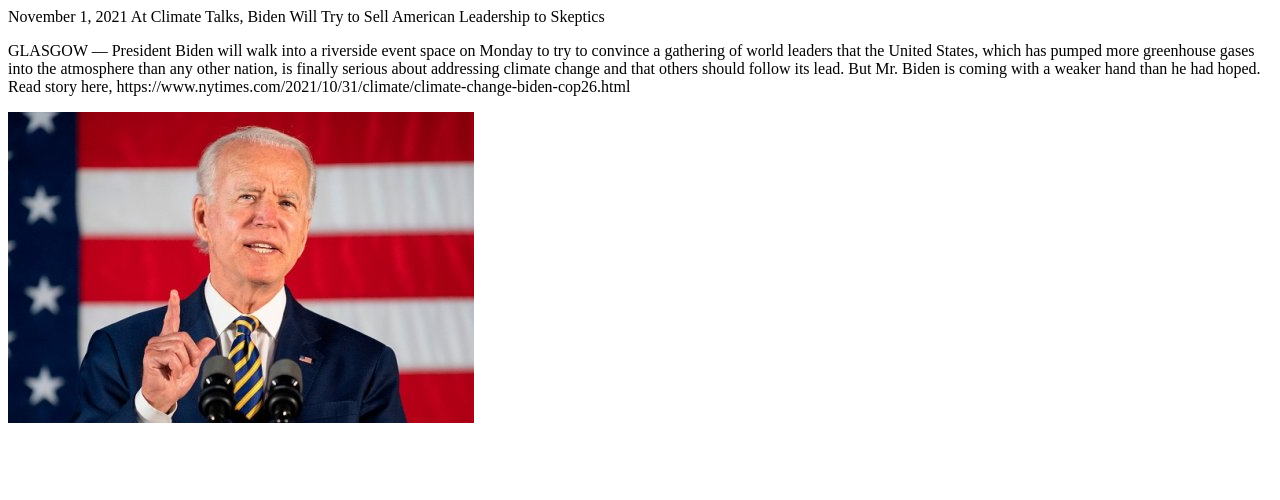
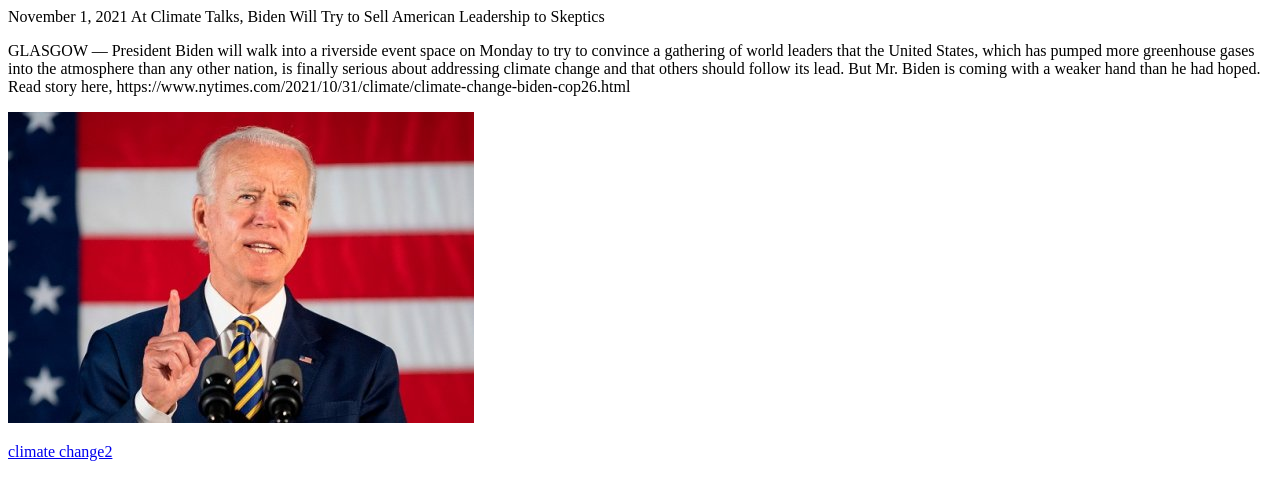
Before and after one commit to jgmcdaniel123/jgmcdaniel123.github.io, a plain HTML site: page comm 150.html in a window 1280 px wide. Drawn offline with Linux system fonts and the light colour scheme.

Commit message:
Update comm 150.html

```diff
--- a/comm 150.html
+++ b/comm 150.html
@@ -14,7 +14,7 @@ At Climate Talks, Biden Will Try to Sell American Leadership to Skeptics
 <img src="images/joe-biden.jpg">
 
 
-
+    <p><a href="biden.html" target="_blank">climate change2</a></p>
 
 
 
```
